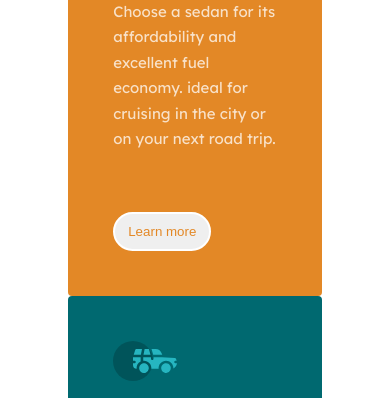
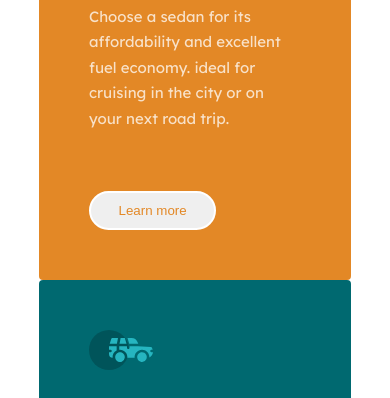
Before and after one commit to Omonayeg/Zuri-flexbox-task, a plain HTML site: page index.html in a window 390 px wide. Shown: the part 186-584 px from the top of the page. Drawn offline with Linux system fonts and the light colour scheme.

Commit message:
Update style.css

```diff
--- a/style.css
+++ b/style.css
@@ -103,8 +103,8 @@ button:hover {
     }
 
     .card {
-        width: 65%;
-        padding: 45px;
+        width: 80%;
+        padding: 50px;
         border-radius: 4px;
     }
 }
```
